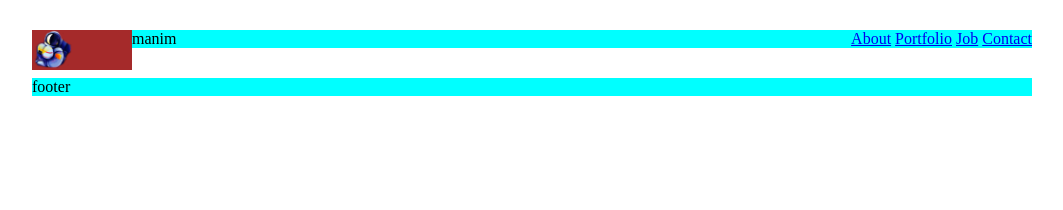
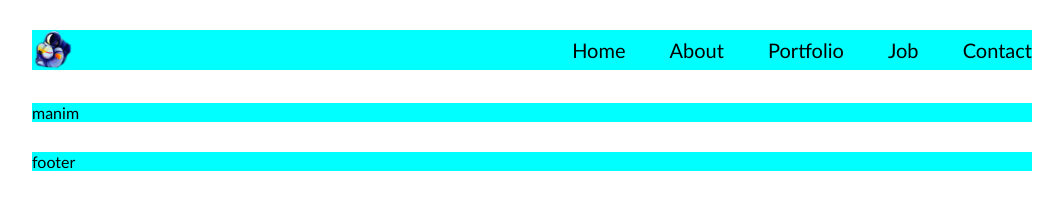
Before and after one commit to MindPaul/08-kosmonaut, a website: page index.html in a window 1280 px wide. Shown: the whole page, without its empty margins (108-1171 px from the left). Drawn offline with Linux system fonts and the light colour scheme.

Commit message:
header #2

```diff
--- a/index.html
+++ b/index.html
@@ -20,6 +20,7 @@
      <header>
       <img src="./weblog.png" alt="logo">
       <nav>
+        <a href="#">Home</a>
         <a href="#">About</a>
         <a href="#">Portfolio</a>
         <a href="#">Job</a>
--- a/main.css
+++ b/main.css
@@ -1,18 +1,19 @@
 body{
   margin: 0;
+  font-family: 'Gill Sans', 'Gill Sans MT', Calibri, 'Trebuchet MS', sans-serif;
 }
 header, main, footer {
   width: 1000px;
   margin-left: calc(50% - 500px);
   margin-bottom: 30px;
   background-color: aqua;
+  display: inline-block;
 }
 
 header {
   margin-top: 30px;
 }
 img {
-  background-color: brown;
   width: 100px;
   height: 40px;
   object-fit: contain;
@@ -21,10 +22,22 @@ img {
 }
 nav {
   float: right;
+  margin-top: 10px;
+}
 
+a{
+  text-decoration: none;
+  color: black ;
+  font-size: 20px;
+  line-height: 1em;
+  margin-left: 2em;
 }
-a{
-
+a:first-child{
+  margin-left: 0;
+}
+a:hover{
+  text-decoration: underline;
+  color: rgb(255, 0, 0);
 }
 
 main {
```
